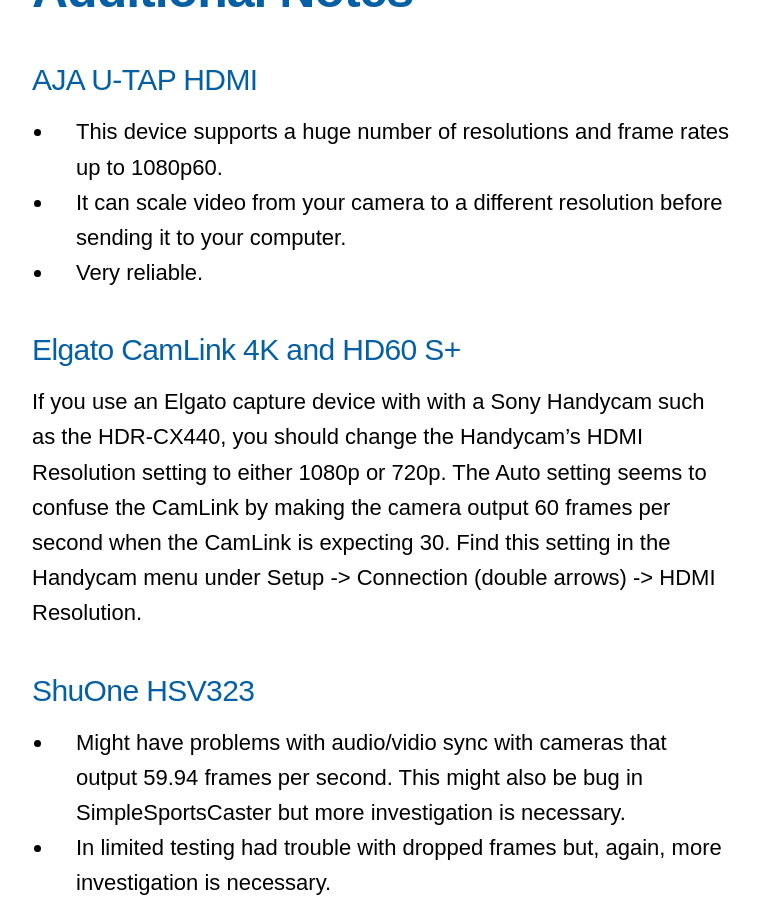
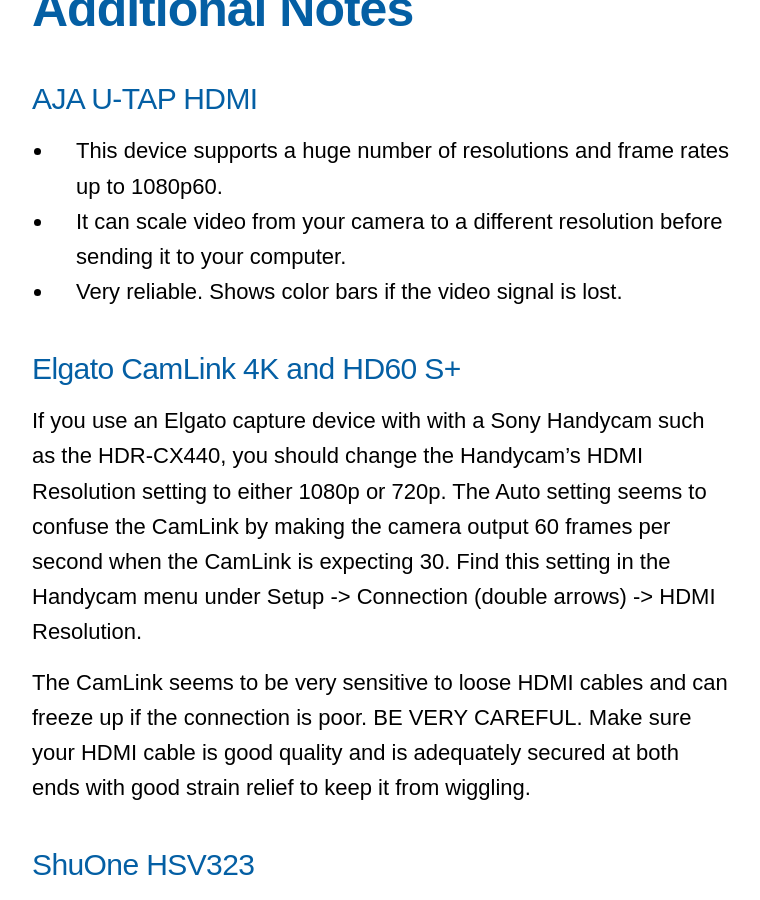
Before and after one commit to Zofware/www.simplesportscaster.com, a Jekyll site: the page built from docs/_help/supported-video-capture-devices.md, in a window 1280 px wide and 900 px high, scrolled down 1973 px. Shown: the whole window, without its empty margins (258-1018 px from the left). Built offline with Jekyll 4.4.1, drawn with Linux system fonts in a browser that asks for light colours; nearby versions of some CDN libraries; some web fonts are replaced; comment, search, counter and statistics services are not loaded; some of the changed text lies outside the part shown.

Commit message:
Add notes about CamLink reliability.

```diff
--- a/docs/_help/supported-video-capture-devices.md
+++ b/docs/_help/supported-video-capture-devices.md
@@ -31,7 +31,7 @@
 | Device | Supported? | Notes |
 |:------:|------------|-------|
 | [<img border="0" height="128" class="center" src="/assets/help/u-tap-hdmi.png"/><br/>AJA U-TAP HDMI](https://www.aja.com/products/u-tap-hdmi) | yes | Up to 1080p60. Great device! See [additional notes](#aja-u-tap-hdmi). |
-| [<img border="0" height="128" class="center" src="/assets/help/Cam_Link_4K.png"/><br/>Elgato Cam Link 4k](https://www.elgato.com/gaming/cam-link-4k) | yes | Up to 2160p30 or 1080p60. See [additional notes](#elgato-camlink-4k-and-hd60-s). |
+| [<img border="0" height="128" class="center" src="/assets/help/Cam_Link_4K.png"/><br/>Elgato Cam Link 4k](https://www.elgato.com/gaming/cam-link-4k) | yes but with reservations | Up to 2160p30 or 1080p60. See [additional notes](#elgato-camlink-4k-and-hd60-s). |
 | [<img border="0" height="128" class="center" src="/assets/help/HD60s.png"/><br/>Elgato HD60 S](https://www.elgato.com/gaming/game-capture-hd60-s) | no | Not a UVC device |
 | [<img border="0" height="128" class="center" src="/assets/help/hd60splus.png"/><br/>Elgato HD60 S+](https://www.elgato.com/gaming/game-capture-hd60-s-plus) | yes | Up to 2160p30 or 1080p60 with HDMI passthrough. See [additional notes](#elgato-camlink-4k-and-hd60-s). |
 | [<img border="0" height="128" class="center" src="/assets/help/MiraBox-HSV321.png"/><br/>MiraBox HSV321](https://amzn.to/2ZmYvma) | yes | Up to 1080p60. |
@@ -42,10 +42,12 @@
 ### AJA U-TAP HDMI
 * This device supports a huge number of resolutions and frame rates up to 1080p60.
 * It can scale video from your camera to a different resolution before sending it to your computer.
-* Very reliable.
+* Very reliable. Shows color bars if the video signal is lost.
 
 ### Elgato CamLink 4K and HD60 S+
 If you use an Elgato capture device with with a Sony Handycam such as the HDR-CX440, you should change the Handycam's HDMI Resolution setting to either 1080p or 720p. The Auto setting seems to confuse the CamLink by making the camera output 60 frames per second when the CamLink is expecting 30. Find this setting in the Handycam menu under Setup -> Connection (double arrows) -> HDMI Resolution.
+
+The CamLink seems to be very sensitive to loose HDMI cables and can freeze up if the connection is poor. BE VERY CAREFUL. Make sure your HDMI cable is good quality and is adequately secured at both ends with good strain relief to keep it from wiggling.
 
 ### ShuOne HSV323
 * Might have problems with audio/vidio sync with cameras that output 59.94 frames per second. This might also be bug in SimpleSportsCaster but more investigation is necessary.
```
